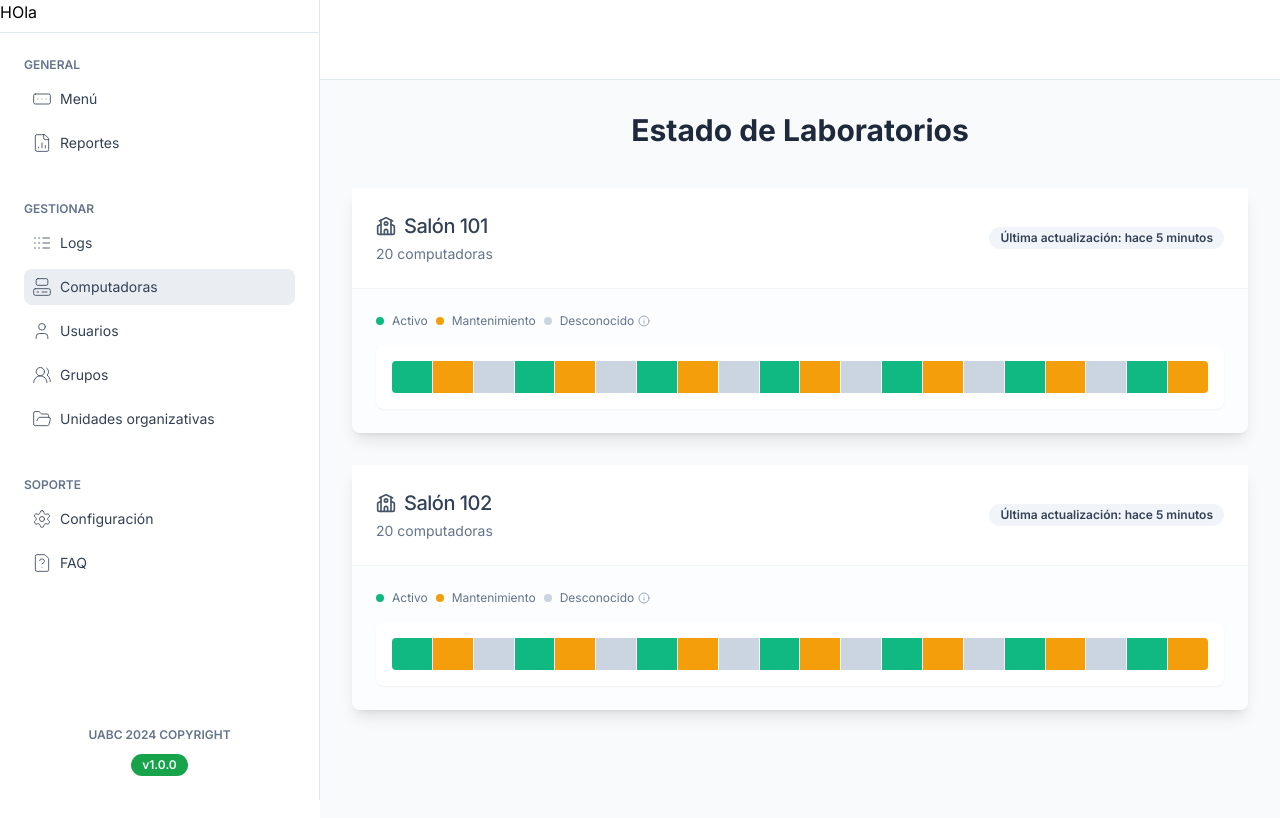
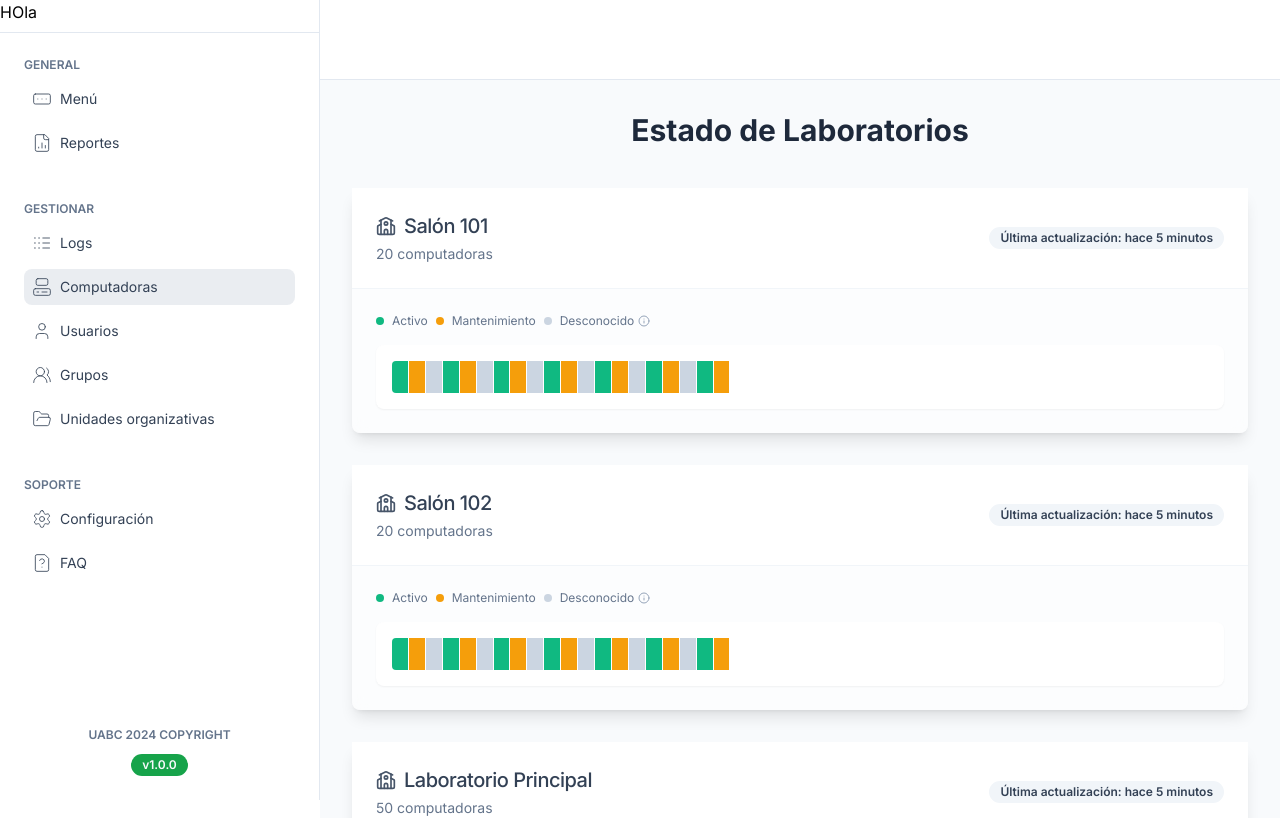
Before and after one commit to Niklauswy/samba, a Next.js app: page /computers in a window 1280 px wide. Shown: the top 818 px of the page. Built offline with nearby package versions, Linux system fonts and the light colour scheme.

Commit message:
Add computers page

```diff
--- a/app/(routes)/(dashboard)/computers/page.jsx
+++ b/app/(routes)/(dashboard)/computers/page.jsx
@@ -53,6 +53,19 @@ const exampleClassrooms = [
       ip: `192.168.2.${100 + i + 1}`,
       lastLogin: '2023-10-01 08:30', // Agregar 'lastLogin'
       loginCount: Math.floor(Math.random() * 100), // Agregar 'loginCount'
+    })),
+  },
+  {
+    id: '3',
+    name: 'Laboratorio Principal',
+    computers: Array.from({ length: 50 }, (_, i) => ({
+      id: `${i + 41}`,
+      name: `PC-LAB-${i + 1}`,
+      status: ['activo', 'mantenimiento', 'desconocido'][i % 3],
+      os: ['windows', 'unix', 'mac', 'unknown'][i % 4],
+      ip: `192.168.3.${100 + i + 1}`,
+      lastLogin: '2023-10-01 08:30',
+      loginCount: Math.floor(Math.random() * 100),
     })),
   }
 ]
@@ -139,29 +152,32 @@ export default function ComputerManagement({ classrooms = exampleClassrooms }) {
                           <div className="w-2 h-2 bg-amber-500 rounded-full ml-2"/>
                           <span>Mantenimiento</span>
                           <div className="w-2 h-2 bg-slate-300 rounded-full ml-2"/>
-                          <span className="flex items-center">
+                          <span className="flex items-center group relative">
                             Desconocido
-                            <Tooltip>
-                              <TooltipTrigger>
-                                <Info className="h-3 w-3 ml-1 text-slate-400" />
-                              </TooltipTrigger>
-                              <TooltipContent className="bg-slate-800 text-xs max-w-xs">
-                                <p className="text-white">Una computadora se marca como "desconocida" cuando no ha registrado actividad en los últimos 3 meses.</p>
-                              </TooltipContent>
-                            </Tooltip>
+                            <Info
+                              className="h-3 w-3 ml-1 text-slate-400 cursor-help"
+                              onClick={(e) => {
+                                e.stopPropagation();
+                                // Puedes agregar lógica adicional aquí si es necesario
+                              }}
+                            />
+                            <div className="invisible group-hover:visible absolute -top-12 left-0 bg-slate-800 text-white text-xs p-2 rounded w-64">
+                              Una computadora se marca como "desconocida" cuando no ha registrado actividad en los últimos 3 meses.
+                            </div>
                           </span>
                         </div>
                       </div>
                     </div>
 
                     <div className="bg-white p-4 rounded-lg shadow-sm">
-                      <div className="flex h-8 gap-px">
+                      <div className="flex h-8 gap-px" style={{ maxWidth: '100%' }}>
                         {classroom.computers.map((computer) => (
                           <Tooltip key={computer.id}>
                             <TooltipTrigger asChild>
-                              <div
-                                className={`flex-1 transition-all duration-200 ${statusColors[computer.status]} first:rounded-l last:rounded-r cursor-pointer`}
+                              <button
+                                className={`w-10 min-w-[10px] transition-all duration-200 ${statusColors[computer.status]} first:rounded-l last:rounded-r`}
                                 onClick={() => setSelectedComputer(computer)}
+                                style={{ width: `${100/50}%` }} // Divide por el máximo de computadoras (50)
                               />
                             </TooltipTrigger>
                             <TooltipContent side="top" className="bg-slate-800 text-xs p-2">
@@ -171,6 +187,13 @@ export default function ComputerManagement({ classrooms = exampleClassrooms }) {
                             </TooltipContent>
                           </Tooltip>
                         ))}
+                        {/* Relleno para mantener consistencia visual cuando hay menos de 50 PCs */}
+                        {classroom.computers.length < 50 && (
+                          <div
+                            className="bg-transparent"
+                            style={{ width: `${(50 - classroom.computers.length) * (100/50)}%` }}
+                          />
+                        )}
                       </div>
                     </div>
                   </div>
```
